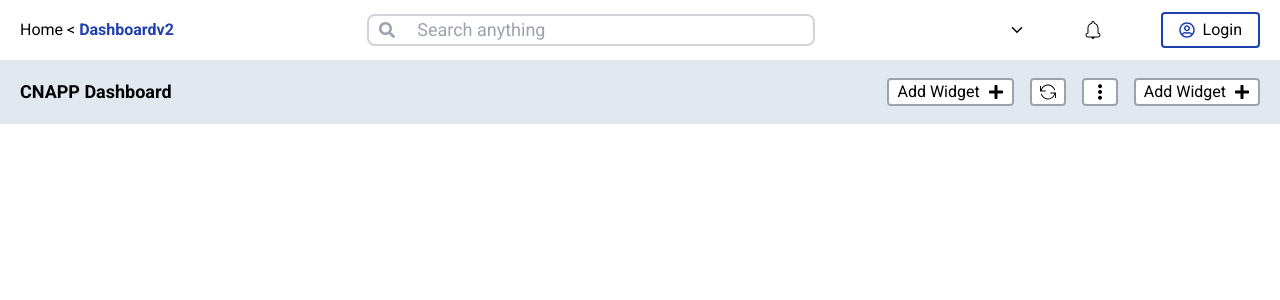
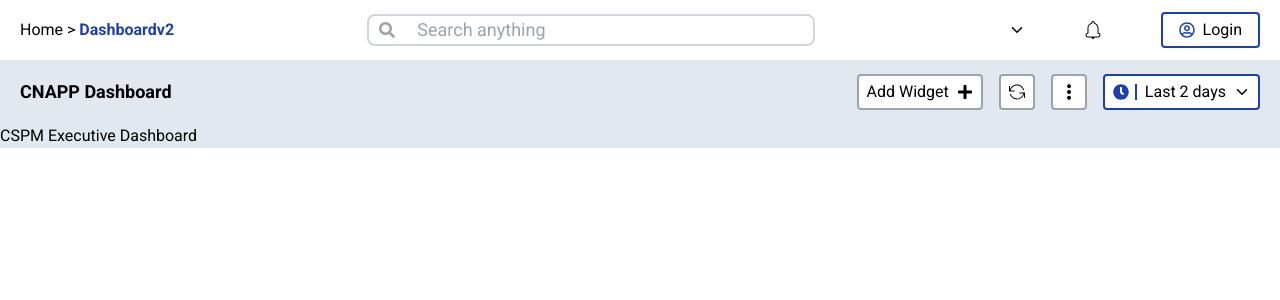
Before and after one commit to shivPratap007/assignment-01, a React (Vite) app: page / in a window 1280 px wide. Shown: the top 300 px of the page. Built offline with nearby package versions, Linux system fonts and the light colour scheme.

Commit message:
fixed heading ui

```diff
--- /dev/null
+++ b/src/components/CircularRow.tsx
@@ -0,0 +1,10 @@
+export default function CircularRow() {
+  return (
+    <div>
+      <div>
+        <h2>CSPM Executive Dashboard</h2>
+      </div>
+      <div></div>
+    </div>
+  );
+}
--- a/src/components/Heading.tsx
+++ b/src/components/Heading.tsx
@@ -1,6 +1,8 @@
 import { FaPlus } from "react-icons/fa";
 import { TfiReload } from "react-icons/tfi";
 import { SlOptionsVertical } from "react-icons/sl";
+import { FaClock } from "react-icons/fa";
+import { IoIosArrowDown } from "react-icons/io";
 
 export default function Heading() {
   return (
@@ -9,19 +11,27 @@ export default function Heading() {
       <h1 className="text-lg font-bold">CNAPP Dashboard</h1>
 
       <div className="flex gap-4">
-        <div className="flex items-center gap-2 border-2 px-2 cursor-pointer  border-gray-400 rounded bg-white">
+        <div className="flex items-center gap-2 border-2 px-2 py-1 cursor-pointer  border-gray-400 rounded bg-white">
           Add Widget
           <FaPlus />
         </div>
-        <div className="flex items-center gap-2 border-2 px-2 cursor-pointer  border-gray-400 bg-white rounded">
+        <div className="flex items-center gap-2 border-2 px-2 py-1 cursor-pointer  border-gray-400 bg-white rounded">
           <TfiReload />
         </div>
-        <div className="flex items-center gap-2 border-2 px-2 cursor-pointer  border-gray-400 bg-white rounded">
+        <div className="flex items-center gap-2 border-2 px-2 py-1 cursor-pointer  border-gray-400 bg-white rounded">
           <SlOptionsVertical />
         </div>
-        <div className="flex items-center gap-2 border-2 px-2 cursor-pointer border-gray-400 bg-white rounded">
-          Add Widget
-          <FaPlus />
+        <div className="flex items-center gap-2 border-2 px-2 py-1 cursor-pointer border-blue-800 bg-white rounded">
+          <div className="flex items-center">
+            <div className="relative">
+              <FaClock className="text-blue-800 mr-2" />
+              <div className="absolute right-0 top-0 bottom-0 w-1 border-r-2 border-blue-800" />
+            </div>
+          </div>
+          Last 2 days
+          <div>
+            <IoIosArrowDown />
+          </div>
         </div>
       </div>
     </div>
--- a/src/components/Hero.tsx
+++ b/src/components/Hero.tsx
@@ -1,9 +1,11 @@
+import CircularRow from "./CircularRow";
 import Heading from "./Heading";
 
 export default function Hero() {
   return (
     <section className="w-screen bg-slate-200 ">
         <Heading/>
+        <CircularRow/>
     </section>
   )
 }
--- a/src/components/NavBar.tsx
+++ b/src/components/NavBar.tsx
@@ -8,7 +8,7 @@ export default function NavBar() {
     <div className="flex justify-between items-center  py-3 px-5 font-sans">
         {/* left */}
       <div>
-        Home &lt; <span className="font-bold text-blue-800">Dashboardv2</span>
+        Home &gt; <span className="font-bold text-blue-800">Dashboardv2</span>
       </div>
 
       {/* middle */}
@@ -23,7 +23,7 @@ export default function NavBar() {
         />
       </div>
 
-      {/* top */}
+      {/* right */}
       <div className="flex justify-between gap-14 items-center ">
         <IoIosArrowDown className="cursor-pointer" />
 
```
